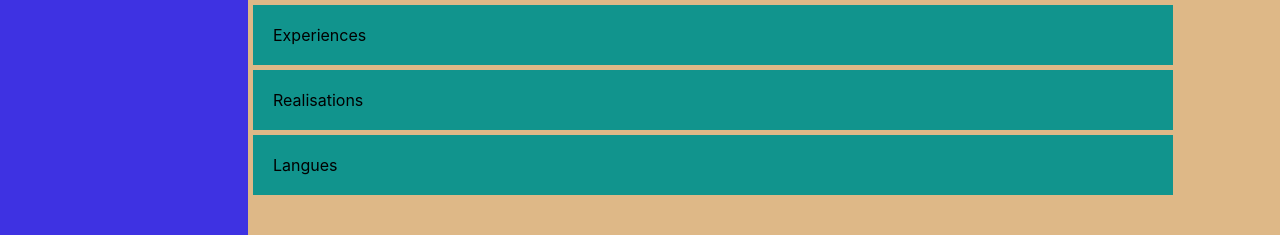
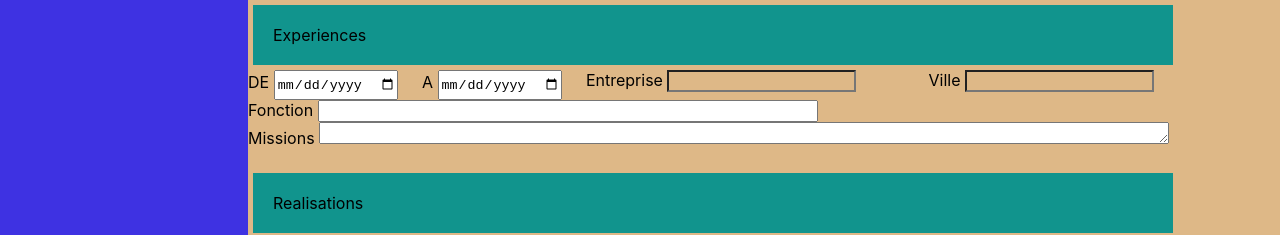
Before and after one commit to bigzeus007/cv-creator.github.io, a React (Create React App) app: page / in a window 1280 px wide. Shown: the part 502-737 px from the top of the page. Built offline with nearby package versions, Linux system fonts and the light colour scheme.

Commit message:
React CV CREATOR
AJOUT FONCTIONNALITE -ADDEXPERIENCE-

```diff
--- a/src/App.css
+++ b/src/App.css
@@ -91,13 +91,9 @@
 .myFormation{
     position: relative;
     display: list-item;
-
-
     padding-left: 15px;
     padding-top: 10px;
     margin: 5px;
-
-
 
 }
 .dateDebut{
@@ -119,6 +115,8 @@
     grid-area: ville;
 }
 
+
+
 .uneFormation{
     position: relative;
     display: grid;
@@ -128,3 +126,42 @@
     padding-bottom: 20px;
 
 }
+
+.myExperience{
+    position: relative;
+    display: list-item;
+    padding-left: 15px;
+    padding-top: 10px;
+    margin: 5px;
+
+}
+
+.dateDebutE{
+    grid-area: dateDebutE;
+}
+.dateFinE{
+    grid-area: dateFinE;
+}
+.mission{
+    grid-area: mission;
+}
+.fonction{
+    grid-area: fonction;
+}
+.entreprise{
+    grid-area: entreprise;
+}
+.villeE{
+    grid-area: villeE;
+}
+
+.uneExperience{
+    position: relative;
+    display: grid;
+    grid-template:
+    'dateDebutE dateFinE entreprise entreprise entreprise villeE'
+    'fonction fonction fonction fonction fonction fonction'
+    'mission mission mission mission mission mission';
+    padding-bottom: 20px;
+
+}
--- a/src/App.js
+++ b/src/App.js
@@ -13,18 +13,19 @@ function App() {
 
   const [profil,setProfil]=useState("");
   const [addFormation,setAddFormation]=useState([{index:0, titre:"1", contenu:""}]);
+  const [addExperience,setAddExperience]=useState([{index:0, titre:"1", contenu:""}]);
 
 
   return (
     <div className="App" >
-      <Outils addFormation={addFormation} setAddFormation={setAddFormation} profil={profil} setProfil={setProfil}/>
+      <Outils addFormation={addFormation} setAddFormation={setAddFormation} profil={profil} setProfil={setProfil} addExperience={addExperience} setAddExperience={setAddExperience}/>
       <div className="monCV">
         <Entete />
         <div className="corpsCV">
           <div className="lePrioritaire">
             <Profil profil={profil} setProfil={setProfil}/>
             <Formation addFormation={addFormation} setAddFormation={setAddFormation}/>
-            <Experiences />
+            <Experiences addExperience={addExperience} setAddExperience={setAddExperience}/>
             <Realisations />
             <Langues />
 
--- a/src/Components/Experiences.js
+++ b/src/Components/Experiences.js
@@ -1,6 +1,23 @@
-function Experiences() {
+import TextareaAutosize from "react-textarea-autosize";
+
+function Experiences({addExperience}) {
     return(
+        <>
         <div className="experiences">Experiences</div>
+        <div id="maExperience" className="maExperience" >
+            {addExperience.map((element)=>(
+            <div key={element.index} className="uneExperience" >
+                <label htmlFor="dateDebutE" className="dateDebutE">DE  <input id="dateDebutE" type="date" style={{height:"30px"}}></input></label>
+                <label htmlFor="dateFinE" className="dateFinE">A <input id="dateFinE" type="date" style={{height:"30px"}}></input></label>
+                <label htmlFor="mission" className="mission" style={{}}>Missions <TextareaAutosize id="mission" style={{fontSize:"14px",width:"850px"}} type="text" ></TextareaAutosize></label>
+                <label htmlFor="fonction" className="fonction">Fonction <input id="fonction" style={{fontSize:"14px",width:"500px"}} type="text" ></input></label>
+                <label htmlFor="entreprise" className="entreprise">Entreprise <input type="text" id="entreprise" style={{backgroundColor:"transparent",color:"blue",fontSize:"14px"}}></input></label>
+                <label htmlFor="villeE" className="villeE">Ville <input type="text" id="villeE" style={{backgroundColor:"transparent",color:"blue",fontSize:"14px"}}></input></label>
+
+                </div>))}
+        </div>
+
+        </>
     );
 }
 export default Experiences;
--- a/src/Components/Outils.js
+++ b/src/Components/Outils.js
@@ -1,7 +1,7 @@
 import React, { useEffect, useState } from 'react';
 import App from '../App';
 
-function Outils({addFormation, setAddFormation,profil,setProfil}) {
+function Outils({addFormation, setAddFormation,profil,setProfil,addExperience,setAddExperience}) {
     let a=addFormation.length
     useEffect(()=>{
 
@@ -25,7 +25,11 @@ function Outils({addFormation, setAddFormation,profil,setProfil}) {
 
                 }}
                  className="Outil" style={{display:"block",height:"40px"}}>Ajouter Formation</button>
-            <button id="addExp" className="Outil" style={{display:"block",height:"40px"}}>Ajouter Experience</button>
+            <button id="addExp" onClick={()=>{
+                setAddExperience([...addExperience,{index:a ,titre:"", contenu:""}]);
+
+                }}
+                 className="Outil" style={{display:"block",height:"40px"}}>Ajouter Experience</button>
             <button id="realisation" className="Outil" style={{display:"block",height:"40px"}}>Ajouter Realisation</button>
             <button id="langue" className="Outil" style={{display:"block",height:"40px"}}>Ajouter Langue</button>
         </div>
```
